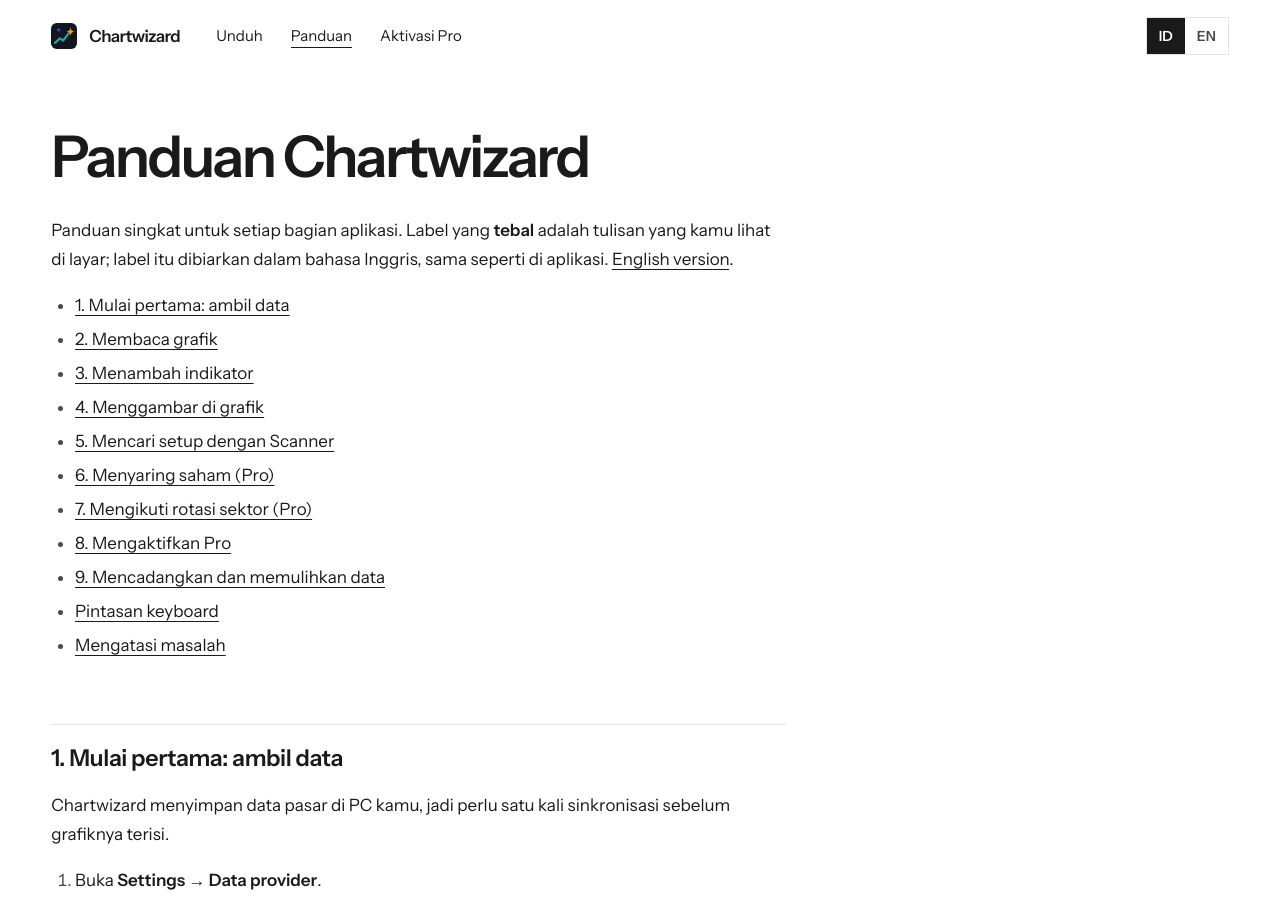
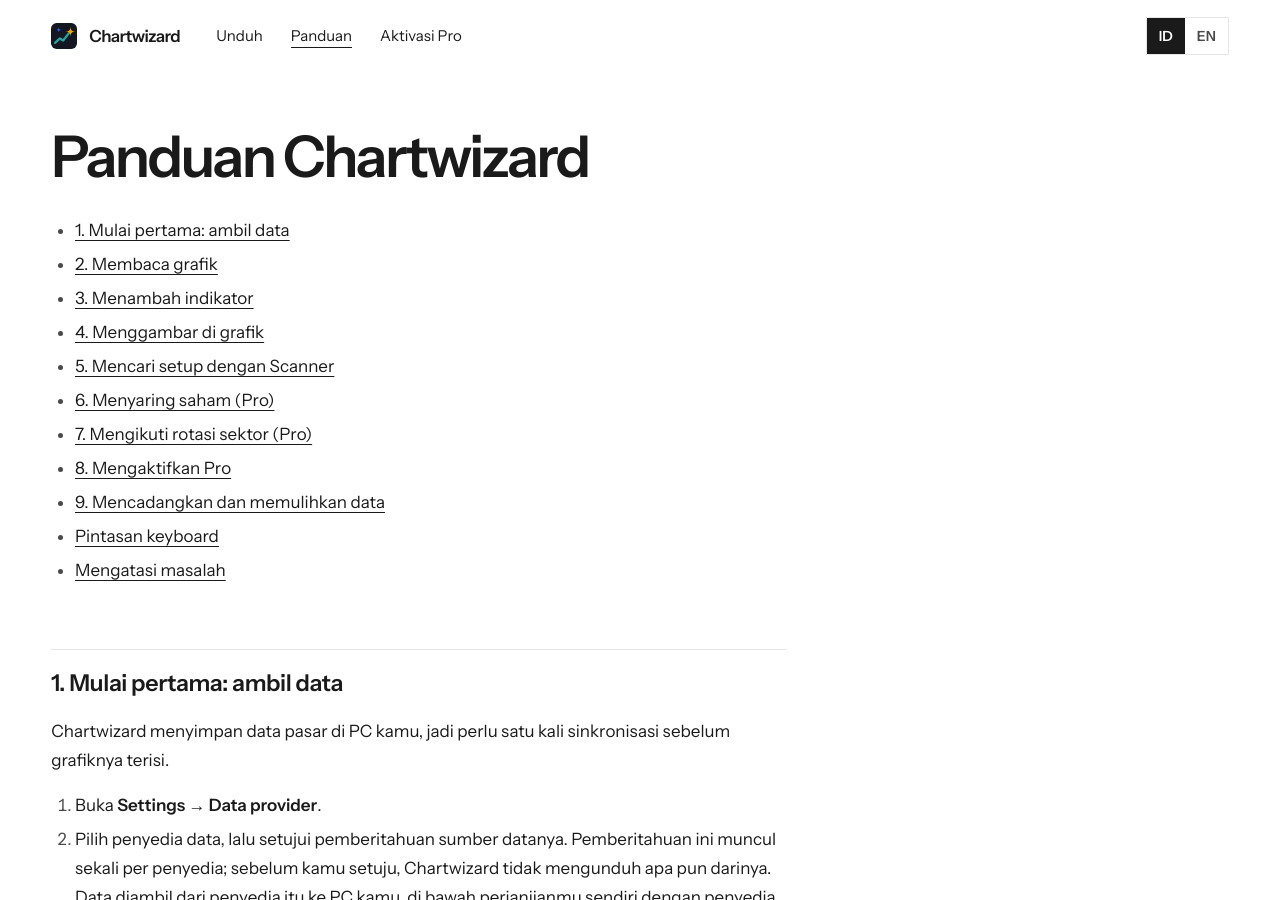
Before and after one commit to anggakawa/chartwizard-releases, a Jekyll site: the page built from TUTORIALS-ID.md, in a window 1280 px wide and 900 px high. Built offline with Jekyll 4.4.1, drawn with Linux system fonts in a browser that asks for light colours; our own code applies the rules of GitHub Pages for plain Markdown files.

Commit message:
Remove the intro paragraph from the Indonesian guide (#4)
Co-authored-by: anggakawa <anggakawa@gmail.com>

```diff
--- a/TUTORIALS-ID.md
+++ b/TUTORIALS-ID.md
@@ -1,7 +1,4 @@
 # Panduan Chartwizard
-
-Panduan singkat untuk setiap bagian aplikasi. Label yang **tebal** adalah tulisan yang kamu lihat di layar; label itu
-dibiarkan dalam bahasa Inggris, sama seperti di aplikasi. [English version](TUTORIALS.md).
 
 - [1. Mulai pertama: ambil data](#1-mulai-pertama-ambil-data)
 - [2. Membaca grafik](#2-membaca-grafik)
```
